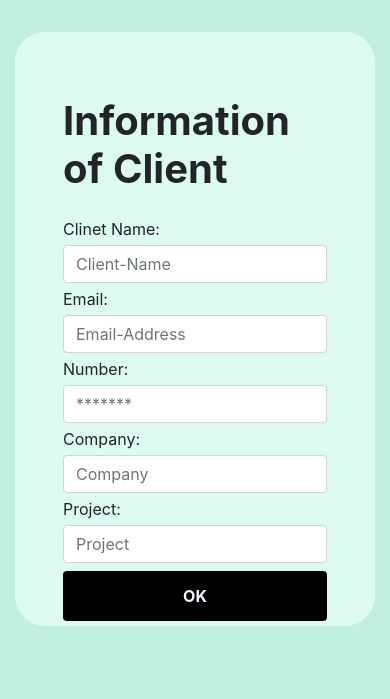
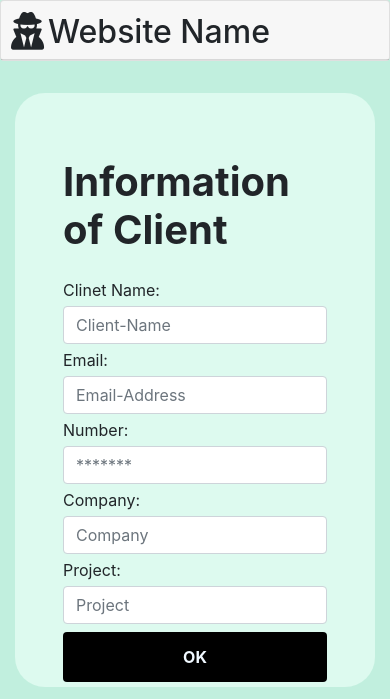
Before and after one commit to code-master-7/AkshayProject, a PHP site: page /dashboard2.html in a window 390 px wide. Shown: the top 699 px of the page. Run offline with PHP 8.4, Linux system fonts and the light colour scheme; some libraries are stand-ins or nearby versions; grey boxes are pictures that could not be loaded.

Commit message:
adding imag

```diff
--- a/dashboard2.html
+++ b/dashboard2.html
@@ -7,6 +7,7 @@
 
     <!-- Bootstrap CSS -->
     <link rel="stylesheet" href="https://cdn.jsdelivr.net/npm/bootstrap@4.1.3/dist/css/bootstrap.min.css" integrity="sha384-MCw98/SFnGE8fJT3GXwEOngsV7Zt27NXFoaoApmYm81iuXoPkFOJwJ8ERdknLPMO" crossorigin="anonymous">
+    <link rel="stylesheet" href="https://cdnjs.cloudflare.com/ajax/libs/font-awesome/6.3.0/css/all.min.css" integrity="sha512-SzlrxWUlpfuzQ+pcUCosxcglQRNAq/DZjVsC0lE40xsADsfeQoEypE+enwcOiGjk/bSuGGKHEyjSoQ1zVisanQ==" crossorigin="anonymous" referrerpolicy="no-referrer" />
     <style>
         *{
             padding: 0;
@@ -31,10 +32,52 @@
             border-radius: 4px;
             font-weight: bold;
         }
+        .btn2{
+            border: none;
+            outline: none;
+            height: 50px;
+            width: 100px;
+            background-color:black;
+            color: aliceblue;
+            border-radius: 4px;
+            font-weight: bold;
+        }
+        .btn {
+            margin-left: 80px;
+        }
+        .card-img-top{
+            margin-left: 80px;
+        }
+        .container{
+            margin-top: 10px;
+        }
+        .fas{
+            font-style: bold;
+            font-size: 1cm;
+            padding-right: 4px;
+
+        }
     </style>
     <title>Screen</title>
   </head>
   <body>
+    <div class="card text-center">
+        <div class="card-header">
+          <ul class="nav nav-tabs card-header-tabs">
+           <!-- <li class="nav-item">
+              <a class="nav-link active" href="#"></a>
+            </li>
+            <li class="nav-item">
+              <a class="nav-link" href="#"></a>
+            </li>
+            <li class="nav-item">
+              <a class="nav-link disabled" href="#"></a>
+            </li>-->
+            <!--<h1>Website Name</h1>-->
+            <i class="fas fa-user-secret me-2"></i><h2>Website Name</h2>
+          </ul>
+        </div>
+      </div>
 
    <section class="form">
     <div class="container">
@@ -82,11 +125,30 @@
             </div>
             <div class="col-lg-7">
                 </div>
+            </div>
+   </section>
+   <section>
+    <div class="container ">
+        <div class="row px-5 pt-4">
+            <div class="col-lg-2 px-9 pt-5">
+                <button type="button"  class="btn2 my-1">Post 1</button>
+            </div>
+            <div class="col-md-auto">
 
 
+
+                <div class="card" style="width: 18rem;">
+                    <img  src="C:\Users\Vishwa\Downloads\bg.jpg" class="card-img-top" alt="Image">
+                    <div class="card-body">
+                      <h5 class="card-title">Post title</h5>
+                      <p class="card-text">Description of Post.</p>
+                      <a href="#" class="btn btn-primary">Go</a>
+                    </div>
+                  </div>
             </div>
+        </div>
 
-
+    </div>
    </section>
 
 
--- a/pform.php
+++ b/pform.php
@@ -90,7 +90,7 @@ if (isset($_GET['id'])) {
                     </div>
                     <div class="form-row">
                         <div class="col-lg-7">
-                            <button type="button"  class="btn1 my-1">OK</button>
+                            <button type="button"  class="btn1 my-1">Save</button>
                         </div>
                     </div>
                 </form>
```
